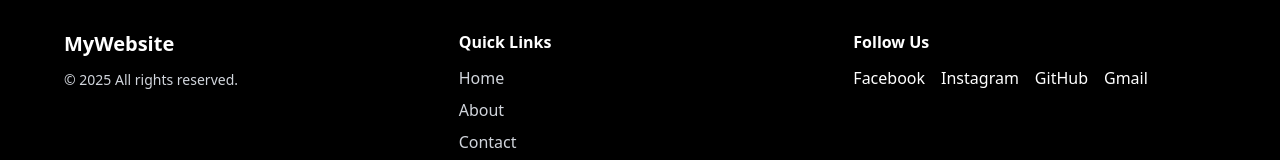
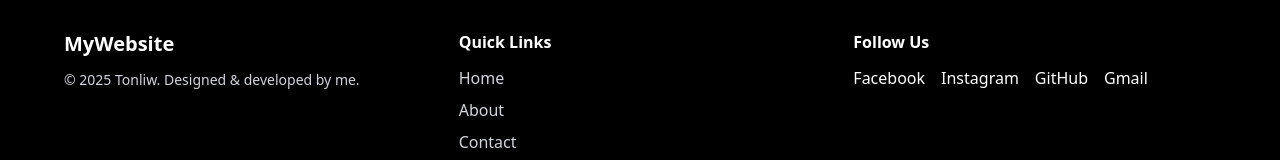
Before and after one commit to Chanasorn29/web, a Next.js app: page / in a window 1280 px wide. Shown: the part 3094-3254 px from the top of the page. Built offline with nearby package versions, Linux system fonts and the light colour scheme; a web font is replaced by a local one.

Commit message:
Update footter.tsx

```diff
--- a/app/Components/footter.tsx
+++ b/app/Components/footter.tsx
@@ -7,7 +7,7 @@ export default function Footer() {
         <div>
           <h2 className="text-xl font-bold mb-3">MyWebsite</h2>
           <p className="text-gray-300 text-sm">
-            © {new Date().getFullYear()} All rights reserved.
+            © {new Date().getFullYear()} Tonliw. Designed & developed by me.
           </p>
         </div>
 
```
